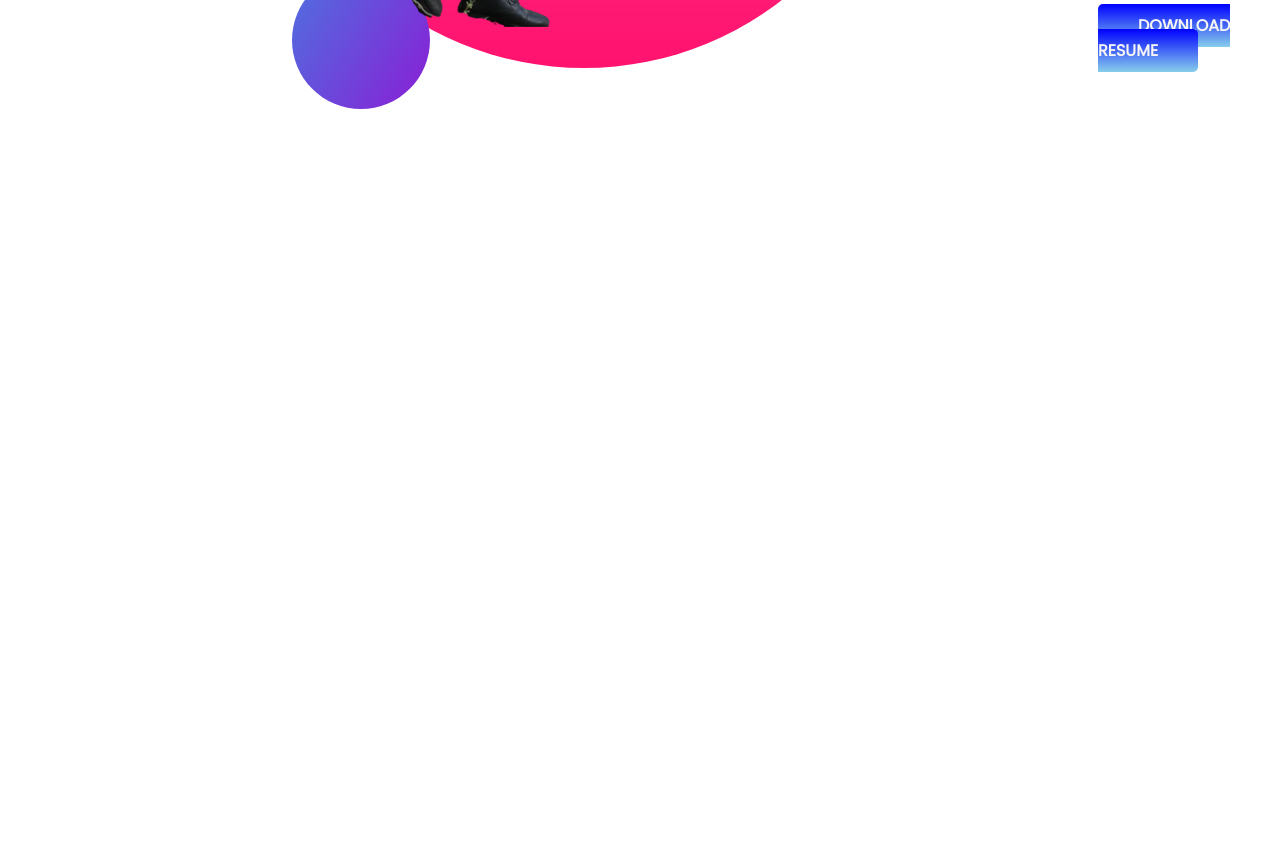
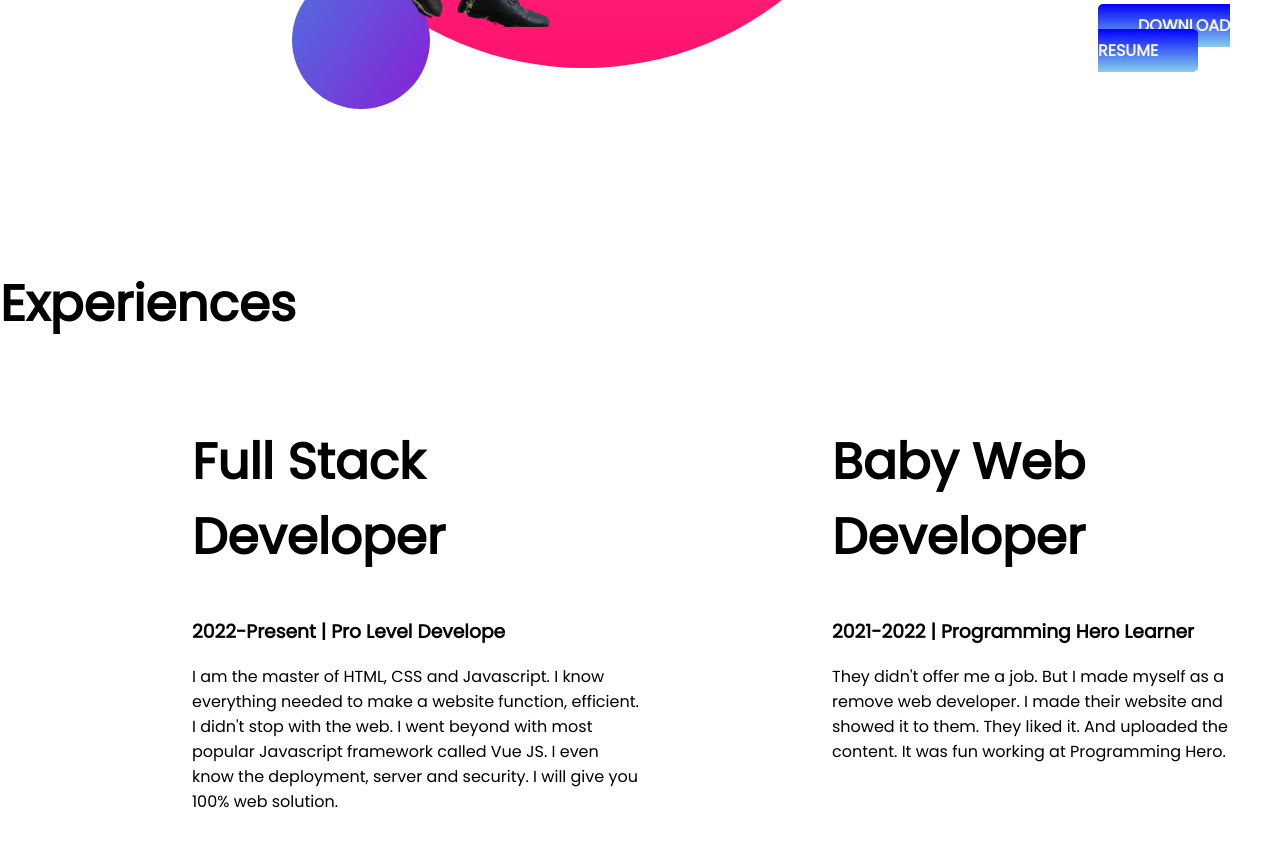
Before and after one commit to aliazman27/developer-portfolio, a plain HTML site: page index.html in a window 1280 px wide. Shown: the part 1562-2408 px from the top of the page. Before the commit the page ends 1829 px from the top, so only its background shows below. Drawn offline with Linux system fonts and the light colour scheme.

Commit message:
new added

```diff
--- a/index.html
+++ b/index.html
@@ -14,7 +14,7 @@
     <link rel="stylesheet" href="style.css" />
   </head>
   <body>
-    <section class="top-banner">
+    <section class="top-banner flexible-container">
       <div class="half-width">
         <h1>Welcome to</h1>
         <h1><span class="mynmc">Ali Azman's</span> World</h1>
@@ -35,7 +35,7 @@
         <img src="images/alvybg1.png" alt="" />
       </div>
     </section>
-    <section class="dream-big">
+    <section class="dream-big flexible-container">
       <div class="half-width">
         <img src="images/mybg2.png" alt="" />
       </div>
@@ -50,5 +50,31 @@
         <a class="link-button" target="blank" href="">DOWNLOAD RESUME</a>
       </div>
     </section>
+    <section class="experience-area">
+      <h1>Experiences</h1>
+      <div class="flexible-container">
+        <div class="half-width">
+          <h1>Full Stack Developer</h1>
+          <h3>2022-Present | Pro Level Develope</h3>
+          <p>
+            I am the master of HTML, CSS and Javascript. I know everything
+            needed to make a website function, efficient. I didn't stop with the
+            web. I went beyond with most popular Javascript framework called Vue
+            JS. I even know the deployment, server and security. I will give you
+            100% web solution.
+          </p>
+        </div>
+        <div class="half-width">
+          <h1>Baby Web Developer</h1>
+          <h3>2021-2022 | Programming Hero Learner</h3>
+          <p>
+            They didn't offer me a job. But I made myself as a remove web
+            developer. I made their website and showed it to them. They liked
+            it. And uploaded the content. It was fun working at Programming
+            Hero.
+          </p>
+        </div>
+      </div>
+    </section>
   </body>
 </html>
--- a/style.css
+++ b/style.css
@@ -8,7 +8,7 @@ h1 {
 .mynmc {
   color: orange;
 }
-section {
+.flexible-container {
   display: flex;
   margin-bottom: 150px;
 }
```
